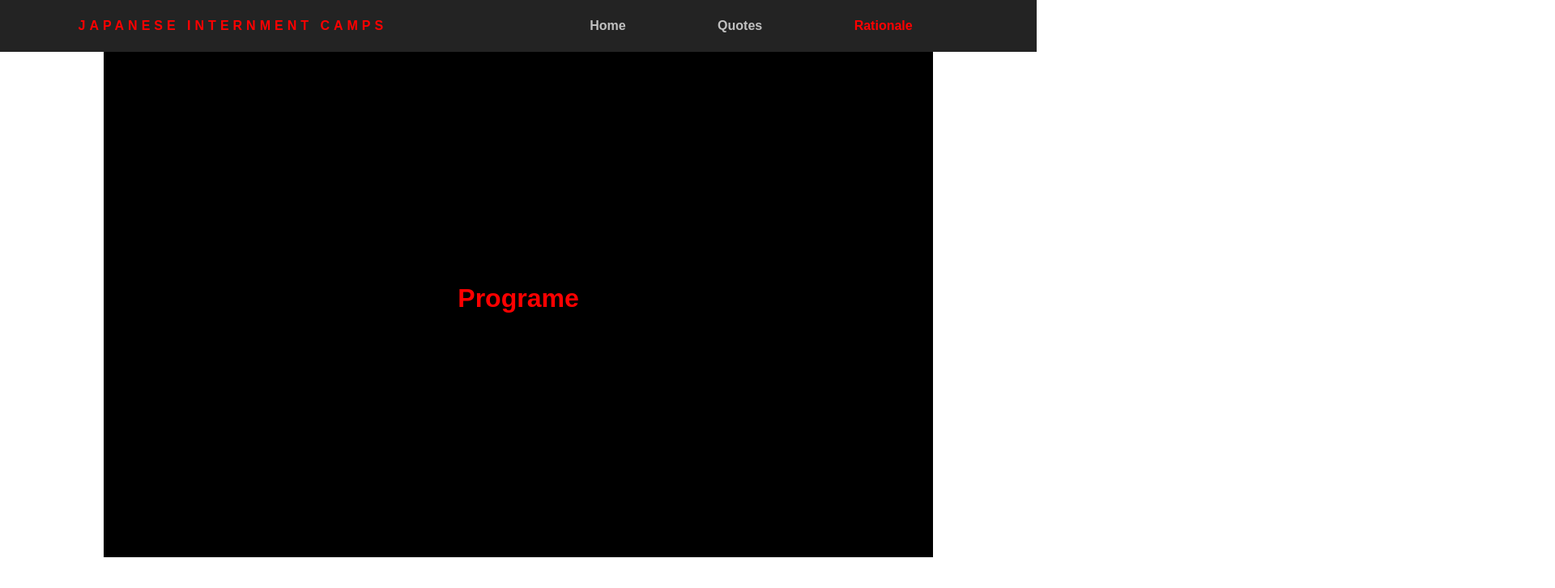
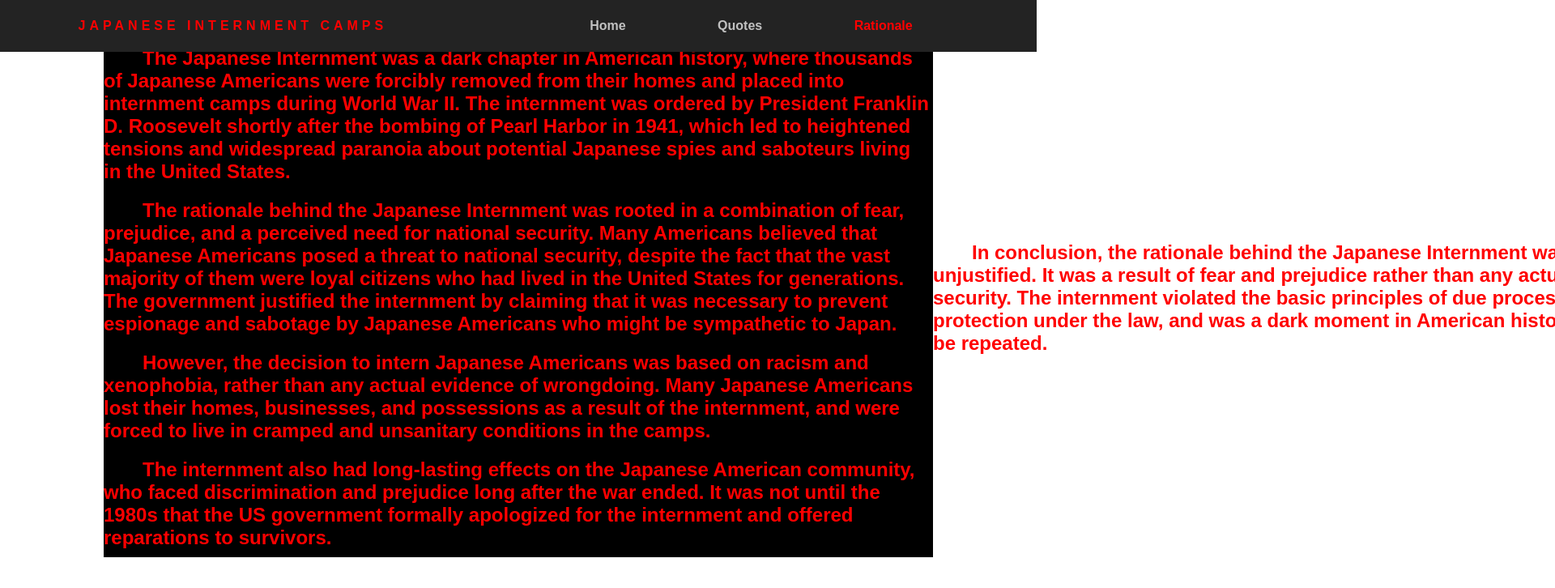
Before and after one commit to DragosUrbana/DragosUrbana.github.io, a plain HTML site: page Programe.html in a window 1280 px wide. Shown: the top 726 px of the page at 81% size, 1920 px wide, since content can reach past the window. Drawn offline with Linux system fonts and the light colour scheme.

Commit message:
Add files via upload

```diff
--- a/Programe.html
+++ b/Programe.html
@@ -12,6 +12,7 @@
 <body>
     <nav>
         <div class="centideo">Japanese Internment Camps</div>
+
             <ul class="navlink" >
                 <li>
                     <a href="index.html" >Home</a>
@@ -36,7 +37,15 @@
 
     <div class="bobo">
         <div class="contact">
-            <h1>Programe</h1>
+            <h1>The Japanese Internment was a dark chapter in American history, where thousands of Japanese Americans were forcibly removed from their homes and placed into internment camps during World War II. The internment was ordered by President Franklin D. Roosevelt shortly after the bombing of Pearl Harbor in 1941, which led to heightened tensions and widespread paranoia about potential Japanese spies and saboteurs living in the United States. <br> </h1>
+
+ <h1>The rationale behind the Japanese Internment was rooted in a combination of fear, prejudice, and a perceived need for national security. Many Americans believed that Japanese Americans posed a threat to national security, despite the fact that the vast majority of them were loyal citizens who had lived in the United States for generations. The government justified the internment by claiming that it was necessary to prevent espionage and sabotage by Japanese Americans who might be sympathetic to Japan. <br> </h1>
+
+<h1>However, the decision to intern Japanese Americans was based on racism and xenophobia, rather than any actual evidence of wrongdoing. Many Japanese Americans lost their homes, businesses, and possessions as a result of the internment, and were forced to live in cramped and unsanitary conditions in the camps. <br> </h1>
+
+<h1>The internment also had long-lasting effects on the Japanese American community, who faced discrimination and prejudice long after the war ended. It was not until the 1980s that the US government formally apologized for the internment and offered reparations to survivors. <br></h1>
+
+<h1>In conclusion, the rationale behind the Japanese Internment was deeply flawed and unjustified. It was a result of fear and prejudice rather than any actual threat to national security. The internment violated the basic principles of due process and equal protection under the law, and was a dark moment in American history that should never be repeated.</h1>
         </div>
     </div>
     </body>
--- a/style.css
+++ b/style.css
@@ -255,9 +255,17 @@ nav{
     display: flex;
     justify-content: space-around;
     align-items: center;
+    flex-direction: column;
+  flex-wrap: wrap;
     background-color: black;
     width: 80%;
     height: 80vh;
+}
+
+
+.contact h1{
+    font-size: 24px !important;
+    text-indent: 48px;
 }
 
 .flex{
```
Also changed, not shown: index.html (+1 -1 lines).
